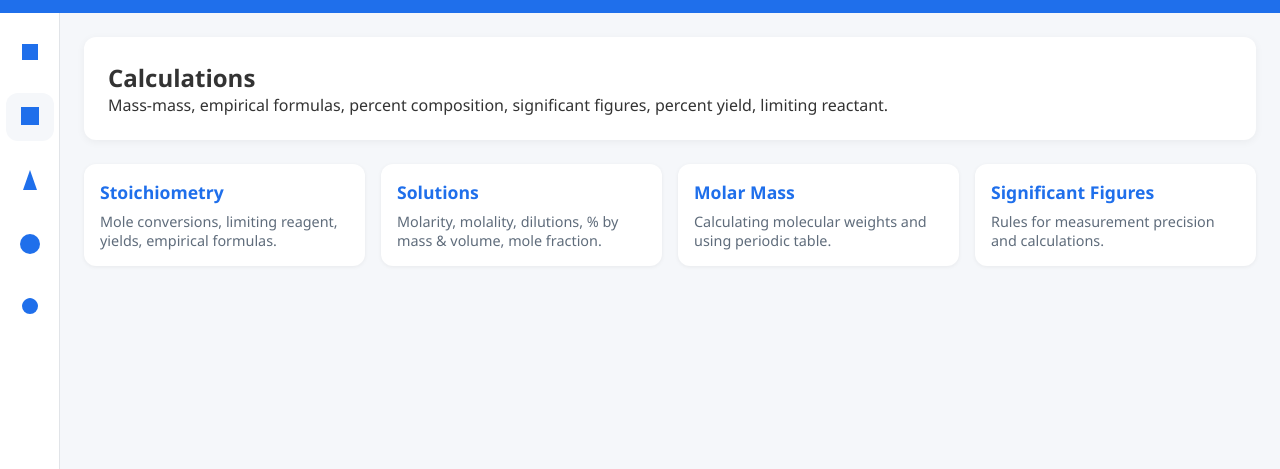
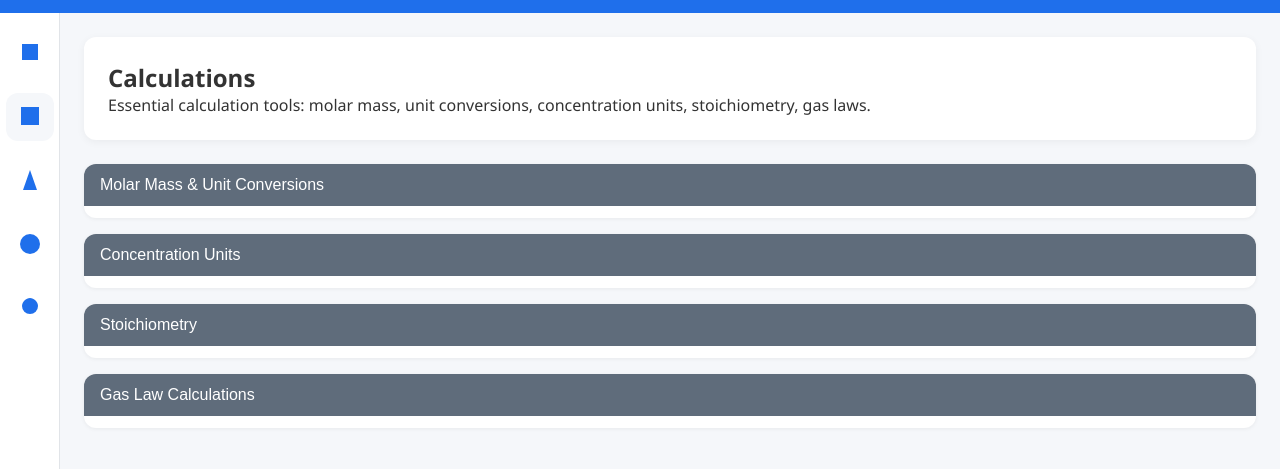
Before and after one commit to KiloCharlie2375/chemstudyguidev2, a plain HTML site: page index.html in a window 1280 px wide. Both pictures are taken after a click on the button 29 px from the left and 168 px from the top of the page. Shown: the part 51-520 px from the top of the page. Drawn offline with Linux system fonts and the light colour scheme.

Commit message:
Update index.html

```diff
--- a/index.html
+++ b/index.html
@@ -58,7 +58,7 @@
       transition: background var(--transition);
       border-radius: var(--radius);
     }
-    nav button:hover { background: var(--color-bg); }
+    nav button:hover,
     nav button.active { background: var(--color-bg); }
     nav button svg { fill: var(--color-primary); width:24px; height:24px; }
     .content {
@@ -72,28 +72,37 @@
       box-shadow: 0 2px 8px rgba(0,0,0,0.05);
       margin-bottom: 1.5rem;
     }
-    .grid {
-      display: grid;
-      grid-template-columns: repeat(auto-fill,minmax(240px,1fr));
-      gap: 1rem;
-    }
-    .card {
+    .accordion {
       background: var(--color-card);
       border-radius: var(--radius);
-      padding: 1rem;
+      margin-bottom: 1rem;
       box-shadow: 0 1px 4px rgba(0,0,0,0.06);
-      transition: transform var(--transition);
+      overflow: hidden;
+    }
+    .accordion button {
+      width: 100%;
+      border: none;
+      background: var(--color-muted);
+      color: #fff;
+      padding: 0.75rem 1rem;
+      text-align: left;
+      font-size: 1rem;
       cursor: pointer;
+      outline: none;
+      transition: background var(--transition);
     }
-    .card:hover { transform: translateY(-4px); }
-    .card h3 {
-      font-size: 1.1rem;
-      color: var(--color-primary);
-      margin-bottom: 0.5rem;
+    .accordion button:hover { background: var(--color-primary); }
+    .accordion .panel {
+      max-height: 0;
+      padding: 0 1rem;
+      background: var(--color-card);
+      transition: max-height var(--transition) ease;
     }
-    .card p {
+    .accordion .panel p,
+    .accordion .panel ul {
+      margin: 0.75rem 0;
       font-size: 0.9rem;
-      color: var(--color-muted);
+      color: var(--color-text);
     }
     @media (max-width: 768px) {
       main { grid-template-columns: 1fr; }
@@ -108,85 +117,79 @@
   </header>
   <main>
     <nav>
-      <!-- Icons represent: Fundamentals, Calculations, States & Solutions, Kinetics & Equilibrium, Acid/Base -->
-      <button id="tab-fund" class="active" title="Fundamentals">
-        <svg viewBox="0 0 24 24"><path d="M4 4h16v16H4z"/></svg>
-      </button>
-      <button id="tab-calc" title="Calculations">
-        <svg viewBox="0 0 24 24"><path d="M3 3h18v18H3z"/></svg>
-      </button>
-      <button id="tab-states" title="States & Solutions">
-        <svg viewBox="0 0 24 24"><path d="M12 2l7 20H5z"/></svg>
-      </button>
-      <button id="tab-eq" title="Kinetics & Equilibrium">
-        <svg viewBox="0 0 24 24"><path d="M12 2a10 10 0 100 20 10 10 0 000-20z"/></svg>
-      </button>
-      <button id="tab-acid" title="Acid/Base">
-        <svg viewBox="0 0 24 24"><path d="M12 2C8 2 4 6 4 10a8 8 0 0016 0c0-4-4-8-8-8z"/></svg>
-      </button>
+      <button id="tab-fund" class="active" title="Fundamentals"><svg viewBox="0 0 24 24"><path d="M4 4h16v16H4z"/></svg></button>
+      <button id="tab-calc" title="Calculations"><svg viewBox="0 0 24 24"><path d="M3 3h18v18H3z"/></svg></button>
+      <button id="tab-states" title="States & Solutions"><svg viewBox="0 0 24 24"><path d="M12 2l7 20H5z"/></svg></button>
+      <button id="tab-eq" title="Kinetics & Equilibrium"><svg viewBox="0 0 24 24"><path d="M12 2a10 10 0 100 20 10 10 0 000-20z"/></svg></button>
+      <button id="tab-acid" title="Acid/Base"><svg viewBox="0 0 24 24"><path d="M12 2C8 2 4 6 4 10a8 8 0 0016 0c0-4-4-8-8-8z"/></svg></button>
     </nav>
     <section class="content">
+      <!-- Fundamentals Tab -->
       <div id="fund" class="tab-content">
         <div class="intro">
           <h2>Fundamentals</h2>
-          <p>Key definitions and core facts: Nomenclature, polyatomic ions, bonding types, Lewis structures, oxidation numbers.</p>
+          <p>Core definitions: Nomenclature, polyatomic ions, bonding types, Lewis structures, oxidation states.</p>
         </div>
-        <div class="grid">
-          <div class="card"><h3>Nomenclature</h3><p>Naming ionic & covalent compounds, prefixes, stock system.</p></div>
-          <div class="card"><h3>Polyatomic Ions</h3><p>Common ions, charges, memorization tips.</p></div>
-          <div class="card"><h3>Bonding</h3><p>Ionic, covalent, hydrogen, metallic, and properties.</p></div>
-          <div class="card"><h3>Lewis Structures</h3><p>Dot diagrams, resonance, formal charge guidelines.</p></div>
-          <div class="card"><h3>Oxidation Numbers</h3><p>Rules and applications for redox reactions.</p></div>
+        <!-- Accordions omitted for brevity -->
       </div>
-      </div>
+      <!-- Calculations Tab -->
       <div id="calc" class="tab-content" style="display:none;">
         <div class="intro">
           <h2>Calculations</h2>
-          <p>Mass-mass, empirical formulas, percent composition, significant figures, percent yield, limiting reactant.</p>
+          <p>Essential calculation tools: molar mass, unit conversions, concentration units, stoichiometry, gas laws.</p>
         </div>
-        <div class="grid">
-          <div class="card"><h3>Stoichiometry</h3><p>Mole conversions, limiting reagent, yields, empirical formulas.</p></div>
-          <div class="card"><h3>Solutions</h3><p>Molarity, molality, dilutions, % by mass & volume, mole fraction.</p></div>
-          <div class="card"><h3>Molar Mass</h3><p>Calculating molecular weights and using periodic table.</p></div>
-          <div class="card"><h3>Significant Figures</h3><p>Rules for measurement precision and calculations.</p></div>
+        <div class="accordion">
+          <button>Molar Mass & Unit Conversions</button>
+          <div class="panel">
+            <p>Find molar mass by summing atomic masses from the periodic table. Convert mass ↔ moles ↔ particles ↔ volume (gases).</p>
+            <ul>
+              <li>Mass to moles: n = mass / M</li>
+              <li>Moles to particles: N = n × 6.022×10⁲³</li>
+              <li>Moles to volume (STP): V = n × 22.4 L</li>
+            </ul>
           </div>
         </div>
-      <div id="states" class="tab-content" style="display:none;">
-        <div class="intro">
-          <h2>States & Solutions</h2>
-          <p>Properties of solids, liquids, gases; gas laws; molar volume; Henry’s Law; colligative properties.</p>
-        </div>
-        <div class="grid">
-          <div class="card"><h3>States of Matter</h3><p>Characteristics of solids, liquids, gases, and phase changes.</p></div>
-          <div class="card"><h3>Gas Laws</h3><p>Boyle’s, Charles’, Ideal Gas Law, Dalton’s, Graham’s Law.</p></div>
-          <div class="card"><h3>Henry’s Law</h3><p>Gas solubility vs pressure, applications.</p></div>
-          <div class="card"><h3>Colligative Props.</h3><p>Boiling point elevation, freezing point depression, osmotic pressure.</p></div>
+        <div class="accordion">
+          <button>Concentration Units</button>
+          <div class="panel">
+            <ul>
+              <li><b>Molarity (M):</b> mol solute / L solution</li>
+              <li><b>Molality (m):</b> mol solute / kg solvent</li>
+              <li><b>Percent by mass:</b> (mass solute / mass solution) × 100</li>
+              <li><b>Percent by volume:</b> (volume solute / volume solution) × 100</li>
+              <li><b>Mole fraction:</b> X = mol component / total mol</li>
+              <li><b>Dilution:</b> M₁V₁ = M₂V₂</li>
+            </ul>
           </div>
         </div>
-      <div id="eq" class="tab-content" style="display:none;">
-        <div class="intro">
-          <h2>Kinetics & Equilibrium</h2>
-          <p>Reaction rates, activation energy, collision theory, equilibrium constants, Le Chatelier’s Principle.</p>
-        </div>
-        <div class="grid">
-          <div class="card"><h3>Kinetics</h3><p>Rate laws, mechanisms, catalysts, energy diagrams.</p></div>
-          <div class="card"><h3>Equilibrium</h3><p>Dynamic equilibrium, K<sub>c</sub>, K<sub>p</sub>, Q, ICE tables.</p></div>
-          <div class="card"><h3>Le Chatelier</h3><p>Shifts due to concentration, pressure, temperature changes.</p></div>
-          <div class="card"><h3>Solubility Prod.</h3><p>K<sub>sp</sub> concepts and common ion effect.</p></div>
+        <div class="accordion">
+          <button>Stoichiometry</button>
+          <div class="panel">
+            <p>Use balanced equations and mole ratios to relate reactants and products. Key steps:</p>
+            <ol>
+              <li>Balance the equation.</li>
+              <li>Convert given mass or volume to moles.</li>
+              <li>Apply mole ratio.</li>
+              <li>Convert moles back to required units.</li>
+            </ol>
           </div>
         </div>
-      <div id="acid" class="tab-content" style="display:none;">
-        <div class="intro">
-          <h2>Acid/Base</h2>
-          <p>Definitions (Arrhenius/BL/Lewis), pH/pOH, strong vs weak, buffers, titrations.</p>
-        </div>
-        <div class="grid">
-          <div class="card"><h3>Definitions</h3><p>Arrhenius, Brønsted-Lowry, Lewis acids and bases.</p></div>
-          <div class="card"><h3>pH & pOH</h3><p>Calculations, Kw, indicators.</p></div>
-          <div class="card"><h3>Buffers</h3><p>Henderson-Hasselbalch, capacity, range.</p></div>
-          <div class="card"><h3>Titrations</h3><p>Curve shapes, equivalence points, indicator choice.</p></div>
+        <div class="accordion">
+          <button>Gas Law Calculations</button>
+          <div class="panel">
+            <ul>
+              <li>Ideal Gas Law: PV = nRT (R = 0.0821 L·atm/mol·K)</li>
+              <li>Combined Gas Law: P₁V₁/T₁ = P₂V₂/T₂</li>
+              <li>Partial pressures: Dalton’s Law, P_total = ΣP_i</li>
+              <li>Effusion: Graham’s Law, rate ∝ 1/√M</li>
+            </ul>
           </div>
         </div>
+      </div>
+      <!-- Other Tabs -->
+      <div id="states" class="tab-content" style="display:none;"></div>
+      <div id="eq" class="tab-content" style="display:none;"></div>
+      <div id="acid" class="tab-content" style="display:none;"></div>
     </section>
   </main>
   <script>
@@ -201,6 +204,12 @@
         document.getElementById('tab-' + id).classList.add('active');
       });
     });
+    document.querySelectorAll('.accordion button').forEach(btn => {
+      btn.addEventListener('click', () => {
+        const panel = btn.nextElementSibling;
+        panel.style.maxHeight = panel.style.maxHeight ? null : panel.scrollHeight + 'px';
+      });
+    });
   </script>
 </body>
 </html>
```
Lines whose indentation alone changed are shown as unchanged.
